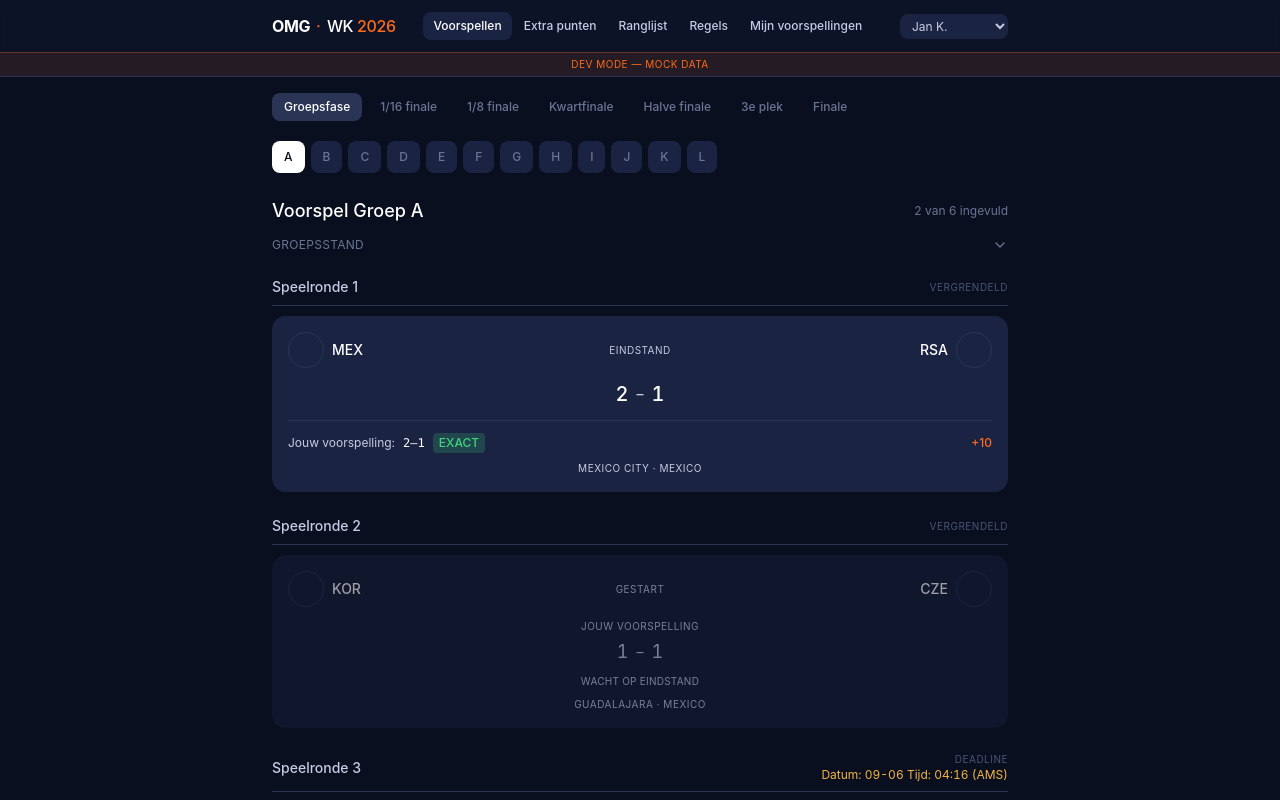
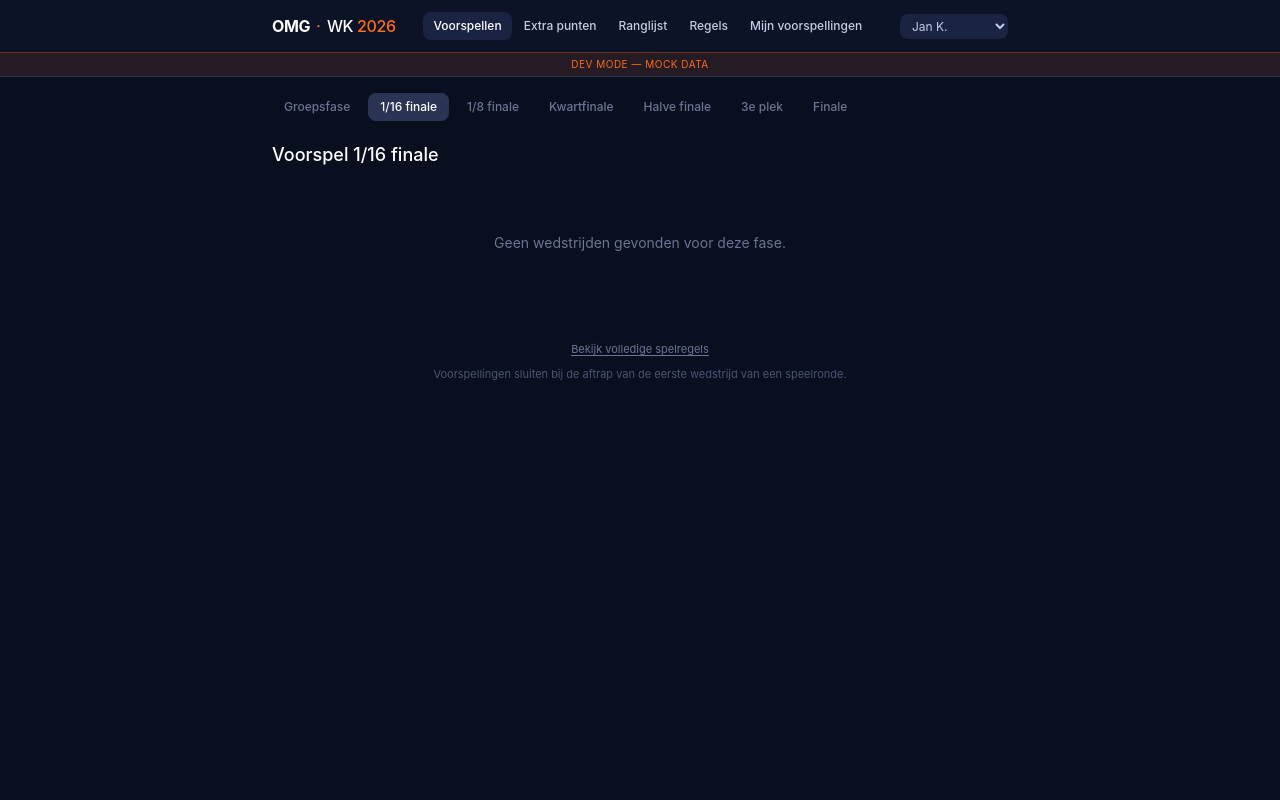
Before and after one commit to Guidoznl/OMG-WK-POULE-TEST, a Next.js app: page /predictions in a window 1280 px wide. Shown: the top 800 px of the page. Built offline with nearby package versions, Linux system fonts and the light colour scheme.

Commit message:
Change initial activeStageId from 1 to 2

```diff
--- a/app/predictions/page.tsx
+++ b/app/predictions/page.tsx
@@ -15,7 +15,7 @@ export default function PredictionsPage() {
   const [matches, setMatches] = useState<Match[]>([])
   const [predictions, setPredictions] = useState<Prediction[]>([])
   const [summaries, setSummaries] = useState<MatchdaySummary[]>([])
-  const [activeStageId, setActiveStageId] = useState<number>(1)
+  const [activeStageId, setActiveStageId] = useState<number>(2)
   const [activeGroup, setActiveGroup] = useState<string | null>(null)
   const [loading, setLoading] = useState(true)
 
```
